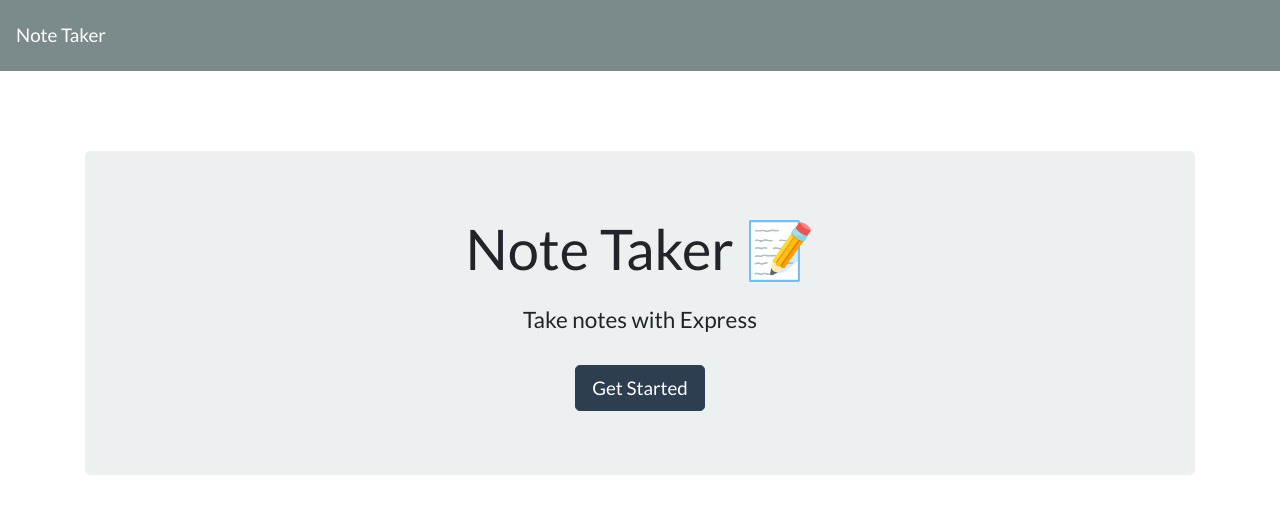
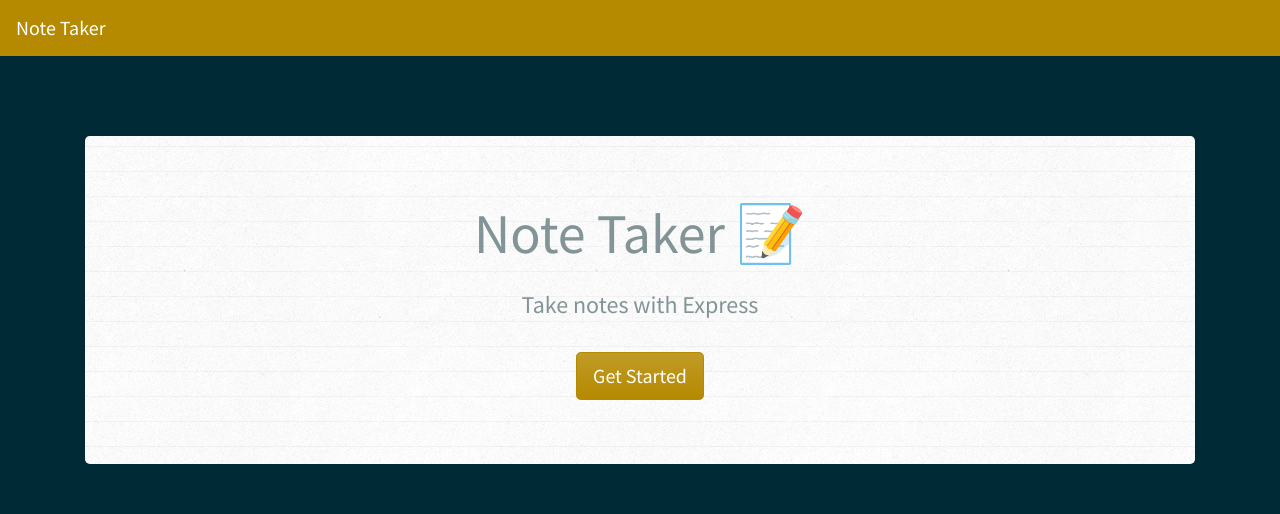
Before and after one commit to natemking/note_taker, a website: page public/index.html in a window 1280 px wide. Drawn offline with nearby package versions, Linux system fonts and the light colour scheme; no server answers.

Commit message:
Added express.static middleware so css could be utilized. Changed bootswatch theme to solar

```diff
--- a/public/assets/css/styles.css
+++ b/public/assets/css/styles.css
@@ -2,6 +2,10 @@
   height: 100%;
   margin: 0;
   padding: 0;
+}
+
+.jumbotron {
+  background-image: url('../images/linedpaper.png');
 }
 
 .save-note {
--- a/public/index.html
+++ b/public/index.html
@@ -6,11 +6,12 @@
   <meta name="viewport" content="width=device-width, initial-scale=1.0">
   <meta http-equiv="X-UA-Compatible" content="ie=edge">
   <title>Note Taker</title>
-  <link rel="stylesheet" href="https://cdnjs.cloudflare.com/ajax/libs/bootswatch/4.1.3/flatly/bootstrap.min.css" />
+  <link rel="stylesheet" href="https://cdnjs.cloudflare.com/ajax/libs/bootswatch/4.1.3/solar/bootstrap.min.css" />
+  <link rel="stylesheet" href="./assets/css/styles.css" type="text/css" />
 </head>
 
 <body>
-  <nav class="navbar navbar-dark bg-dark">
+  <nav class="navbar navbar-expand-lg navbar-dark bg-primary">
     <a class="navbar-brand" href="/">Note Taker
     </a>
   </nav>
--- a/server.js
+++ b/server.js
@@ -14,6 +14,10 @@
 const DB_DIR = path.resolve(__dirname, './db');
 const index = path.join(PUBLIC_DIR, 'index.html')
 const notes = path.join(PUBLIC_DIR, 'notes.html')
+
+//*** Middleware ***//
+//==================//
+app.use(express.static(PUBLIC_DIR));
 
 //*** Routes ***//
 //==============//
@@ -32,3 +36,5 @@
 app.listen(PORT, () => {
   console.log(`Server listening on port:${PORT}`);
 });
+
+// app.use(express.static(PUBLIC_DIR));
```
Also changed, not shown: public/notes.html (+1 -1 lines), public/assets/images/linedpaper.png (added).
